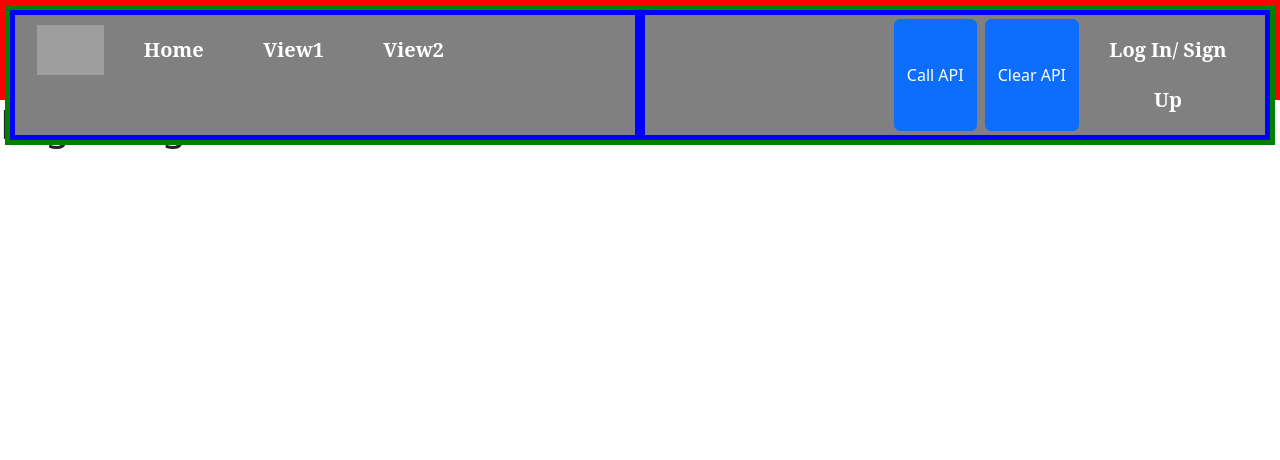
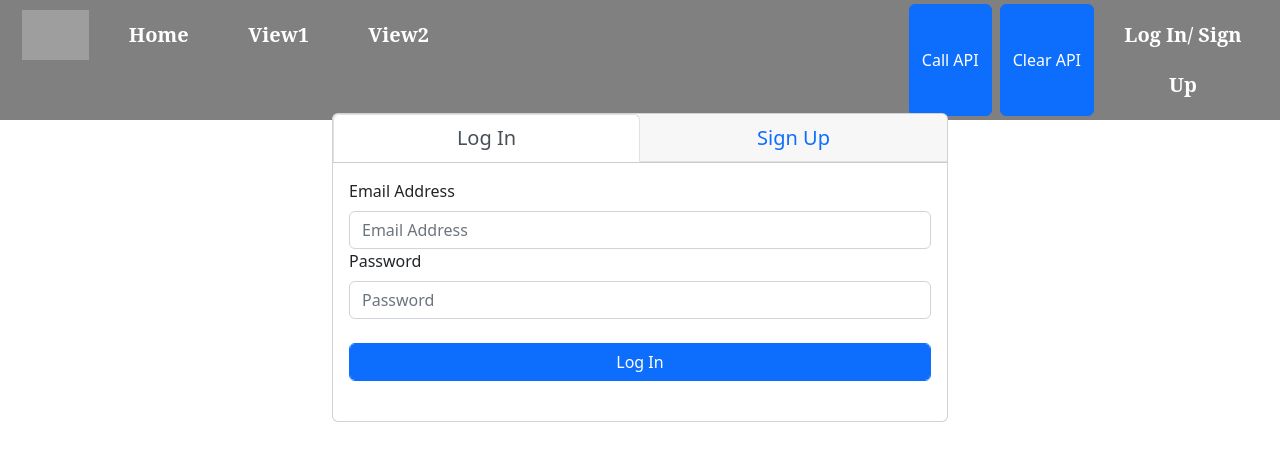
Before and after one commit to cwawong/LYCEUM_FRONTEND, a React (Create React App) app: page /login_page in a window 1280 px wide. Shown: the top 460 px of the page. Built offline with nearby package versions, Linux system fonts and the light colour scheme; grey boxes are pictures that could not be loaded.

Commit message:
Create First Log In page UI

```diff
--- a/src/App.js
+++ b/src/App.js
@@ -11,7 +11,8 @@ import LoginPage from "./components/login_page";
 
 class App extends React.Component {
   state = {
-    topbarHeight: "100px",
+      topbarHeight: "100px",
+      loginStatus: "guest",
   }
   render() {
     return (
--- a/src/components/home_page.jsx
+++ b/src/components/home_page.jsx
@@ -13,13 +13,20 @@ class HomePage extends React.Component {
         'apiData': [],
     }
     showAPIPosts = () => {
-        const response = fetch("http://127.0.0.1:8000/api/getPosts").then(response => response.json()).then(json => this.setState({'apiData': json}));
+        const response = fetch("http://127.0.0.1:8000/api/post/1").then(response => response.json()).then(json => {
+            if(typeof json.length === 'undefined') {
+                this.setState({'apiData': [json]});
+            }else{
+                this.setState({'apiData': json});
+            }
+        });
 
     }
 
     clearAPIPosts = () => {
         this.setState({'apiData': []})
     }
+
     render() {
         return (
             <div>
--- a/src/components/login_page.jsx
+++ b/src/components/login_page.jsx
@@ -1,12 +1,101 @@
-import React from 'react';
+import React, {useState} from 'react';
 import Topbar from "./topbar";
+import Nav from 'react-bootstrap/Nav'
+
+
+
 
 function LoginPage(props) {
+    const[state, setState] = useState('login');
+    const[name, setName] = useState('');
+    const[gender, setGender] = useState('');
+    const[email, setEmail] = useState('');
+    const[phone, setPhone] = useState('');
+    const[password, setPassword] = useState('');
+
+    const handleLogIn = (event) => {
+        event.preventDefault();
+        console.log(event);
+        alert("Successful Log In!");
+    }
+
+    const handleSignUp = (event) => {
+        event.preventDefault();
+        alert("Successful Sign Up!");
+    }
+
     return (
         <div>
             <Topbar topbarHeight={props.topbarHeight}></Topbar>
             <div style={{paddingTop: props.topbarHeight}}>
-                <h1>Login Page</h1>
+                <div className="container-fluid" style={{marginTop:"1vw", width: "100%"}}>
+                    <div className="row" style={{justifyContent: "center"}}>
+                        <div className="col-8 col-md-6 col-lg-6">
+                            <div className="card">
+                                <div className="card-header" style={{textAlign: "center", fontSize: "20px", padding: "0px"}}>
+                                    <Nav variant="tabs" defaultActiveKey="login" fill justify onSelect={(selectedKey) => setState(selectedKey)}>
+                                        <Nav.Item>
+                                            <Nav.Link eventKey="login">Log In</Nav.Link>
+                                        </Nav.Item>
+                                        <Nav.Item>
+                                            <Nav.Link eventKey="signUp">Sign Up</Nav.Link>
+                                        </Nav.Item>
+                                    </Nav>
+                                </div>
+                                <div className="card-body">
+                                    {state === "login" &&
+                                    <form onSubmit={handleLogIn}>
+                                        <div>
+                                            <label className="form-label">Email Address</label>
+                                            <input type="email" id="loginEmailInput" placeholder="Email Address" className="form-control" onChange={(event)=> setEmail(event.target.value)}/>
+                                        </div>
+                                        <div>
+                                            <label className="form-label">Password</label>
+                                            <input type="password" id="loginPasswordInput" placeholder="Password" className="form-control" onChange={(event)=> setPassword(event.target.value)}/>
+                                        </div>
+                                        <br/>
+                                        <div>
+                                            <button type="submit" className="btn btn-primary btn-block mb-4 form-control">Log In</button>
+                                        </div>
+                                    </form>
+                                    }
+                                    {state === "signUp" &&
+                                        <form onSubmit={handleSignUp}>
+                                            <div>
+                                                <label className="form-label">Preferred Name</label>
+                                                <input type="email" id="loginEmailInput" placeholder="Preferred Name" className="form-control" onChange={(event)=> setName(event.target.value)}/>
+                                            </div>
+                                            <div>
+                                                <label className="form-label">Gender</label>
+                                                <select className="form-select" onChange={(event) => setGender(event.target.value)}>
+                                                    <option value="M">Male</option>
+                                                    <option value="F">Female</option>
+                                                </select>
+                                            </div>
+                                            <div>
+                                                <label className="form-label">Email address</label>
+                                                <input type="email" id="loginEmailInput" placeholder="Email Address" className="form-control" onChange={(event)=> setEmail(event.target.value)}/>
+                                            </div>
+                                            <div>
+                                                <label className="form-label">Phone No.</label>
+                                                <input type="text" id="loginEmailInput" placeholder="Phone No." className="form-control" onChange={(event)=> setPhone(event.target.value)}/>
+                                            </div>
+                                            <div>
+                                                <label className="form-label">Password</label>
+                                                <input type="password" id="loginPasswordInput" placeholder="Password" className="form-control" onChange={(event)=> setPassword(event.target.value)}/>
+                                            </div>
+                                            <br/>
+                                            <div>
+                                                <button type="submit" className="btn btn-primary btn-block mb-4 form-control">Sign Up</button>
+                                            </div>
+                                        </form>
+                                    }
+                                </div>
+                            </div>
+                        </div>
+                    </div>
+                </div>
+
             </div>
         </div>
     );
--- a/src/components/topbar.jsx
+++ b/src/components/topbar.jsx
@@ -5,9 +5,9 @@ function Topbar(props) {
     return (
 
         <header>
-            <div className="container-fluid  debug_border_red  position-fixed" style={{height: props.topbarHeight}}>
-                <div className="row debug_border_green" style={{background: "grey"}}>
-                    <div className="col-6 debug_border_blue" style={{display: "flex"}}>
+            <div className="container-fluid position-fixed" style={{height: props.topbarHeight}}>
+                <div className="row" style={{background: "grey"}}>
+                    <div className="col-6" style={{display: "flex"}}>
                         <img style={{maxHeight: "50px", width: "auto", margin: "10px"}}
                              src="https://encrypted-tbn0.gstatic.com/images?q=tbn:ANd9GcQhnDz08lUWsDll_7m1NYkHV_U2gNmfvTWCGg&usqp=CAU"
                              alt="No Image Loaded"/>
@@ -15,7 +15,7 @@ function Topbar(props) {
                         <Link className="navbar_link" to="/view_1"><strong>View1</strong></Link>
                         <Link className="navbar_link" to="/view_2"><strong>View2</strong></Link>
                     </div>
-                    <div className="col-6 debug_border_blue" style={{display: "flex", justifyContent: "flex-end"}}>
+                    <div className="col-6" style={{display: "flex", justifyContent: "flex-end"}}>
                         <button className="btn btn-primary m-1" onClick={props.apiButtonOnclick}>Call API</button>
                         <button className="btn btn-primary m-1" onClick={props.clearAPIButtonOnclick}>Clear API</button>
                         <Link className="navbar_link" to="/login_page" style={{width: "150px", margin: "10px"}}><strong>Log
```
